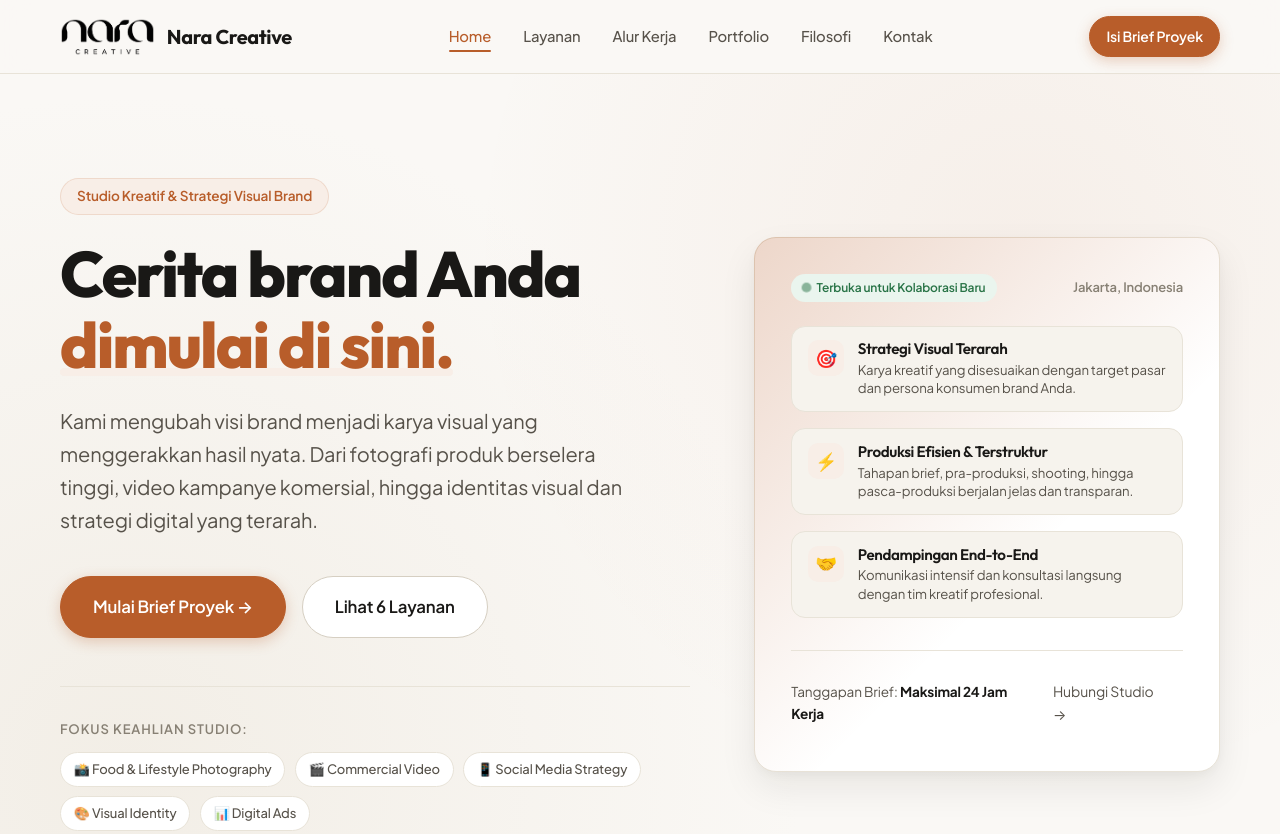
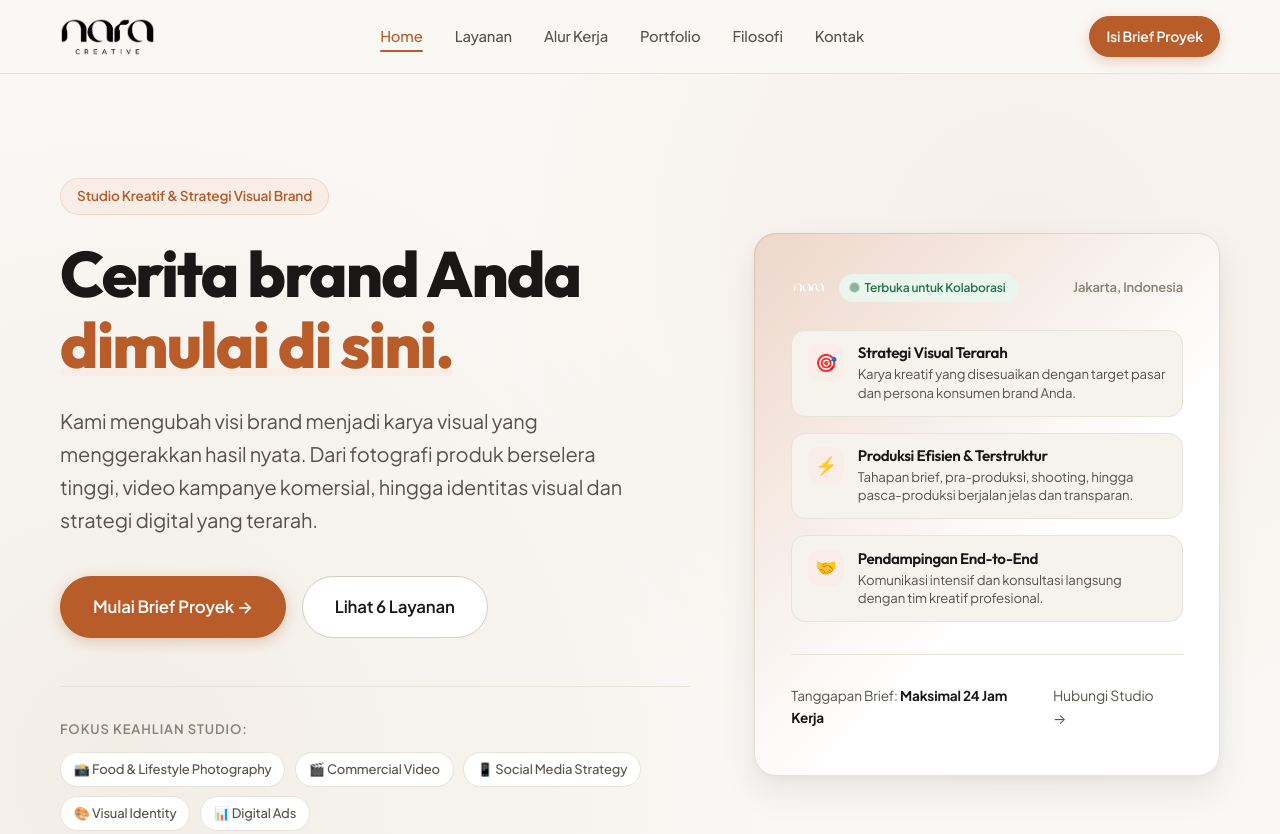
Before and after one commit to wildanfi12/formnaracreative, a plain HTML site: page index.html in a window 1280 px wide. Shown: the top 834 px of the page. Drawn offline with Linux system fonts and the light colour scheme.

Commit message:
Update official Nara Creative brand logo across navbar, hero, footer, and favicon

```diff
--- a/index.html
+++ b/index.html
@@ -8,8 +8,8 @@
   <meta name="author" content="Nara Creative Studio">
 
   <!-- Favicon -->
-  <link rel="icon" type="image/png" href="assets/nara-logo-dark.png">
-  <link rel="apple-touch-icon" href="assets/nara-logo-dark.png">
+  <link rel="icon" type="image/png" href="assets/nara-logo-official.png">
+  <link rel="apple-touch-icon" href="assets/nara-logo-official.png">
 
   <!-- Google Fonts: Outfit & Plus Jakarta Sans -->
   <link rel="preconnect" href="https://fonts.googleapis.com">
@@ -27,8 +27,8 @@
   <header class="navbar" id="navbar">
     <div class="nav-container">
       <a href="#home" class="nav-brand" aria-label="Nara Creative Studio Beranda">
-        <img src="assets/nara-logo-white-bg.png" alt="Nara Creative Logo" class="nav-brand-logo">
-        <span>Nara Creative</span>
+        <img src="assets/nara-logo-white-bg.png" alt="Nara Creative" class="nav-brand-logo">
+        <span class="sr-only">Nara Creative Studio</span>
       </a>
 
       <ul class="nav-links" id="navLinks" role="menubar">
@@ -105,9 +105,12 @@
 
           <div class="hero-visual-card fade-up-element">
             <div class="card-header-badge">
-              <div class="agency-status-pill">
-                <span class="status-dot"></span>
-                <span>Terbuka untuk Kolaborasi Baru</span>
+              <div style="display: flex; align-items: center; gap: 0.75rem;">
+                <img src="assets/nara-logo-official.png" alt="Nara Creative Logo Mark" style="height: 36px; width: 36px; border-radius: 8px; object-fit: cover;">
+                <div class="agency-status-pill">
+                  <span class="status-dot"></span>
+                  <span>Terbuka untuk Kolaborasi</span>
+                </div>
               </div>
               <span style="font-size: 0.8125rem; font-weight: 600; color: var(--text-tertiary);">Jakarta, Indonesia</span>
             </div>
@@ -984,6 +987,7 @@
     <div class="container">
       <div class="footer-grid">
         <div class="footer-brand">
+          <img src="assets/nara-logo-official.png" alt="Nara Creative Logo" style="height: 52px; width: 52px; border-radius: 12px; margin-bottom: 1.25rem; object-fit: cover; box-shadow: 0 4px 12px rgba(0,0,0,0.3);">
           <h3>Nara Creative Studio</h3>
           <p>
             Studio kreatif yang mendedikasikan keahlian visual, storytelling, dan strategi digital untuk membantu brand bermakna tumbuh secara berkelanjutan.
--- a/styles.css
+++ b/styles.css
@@ -104,6 +104,19 @@ body {
   top: 16px;
 }
 
+/* Screen reader only */
+.sr-only {
+  position: absolute;
+  width: 1px;
+  height: 1px;
+  padding: 0;
+  margin: -1px;
+  overflow: hidden;
+  clip: rect(0, 0, 0, 0);
+  white-space: nowrap;
+  border: 0;
+}
+
 /* Focus Visible Styling (WCAG) */
 :focus-visible {
   outline: 2px solid var(--accent);
```
Also changed, not shown: assets/nara-logo-dark.png, assets/nara-logo-official.png (added).
